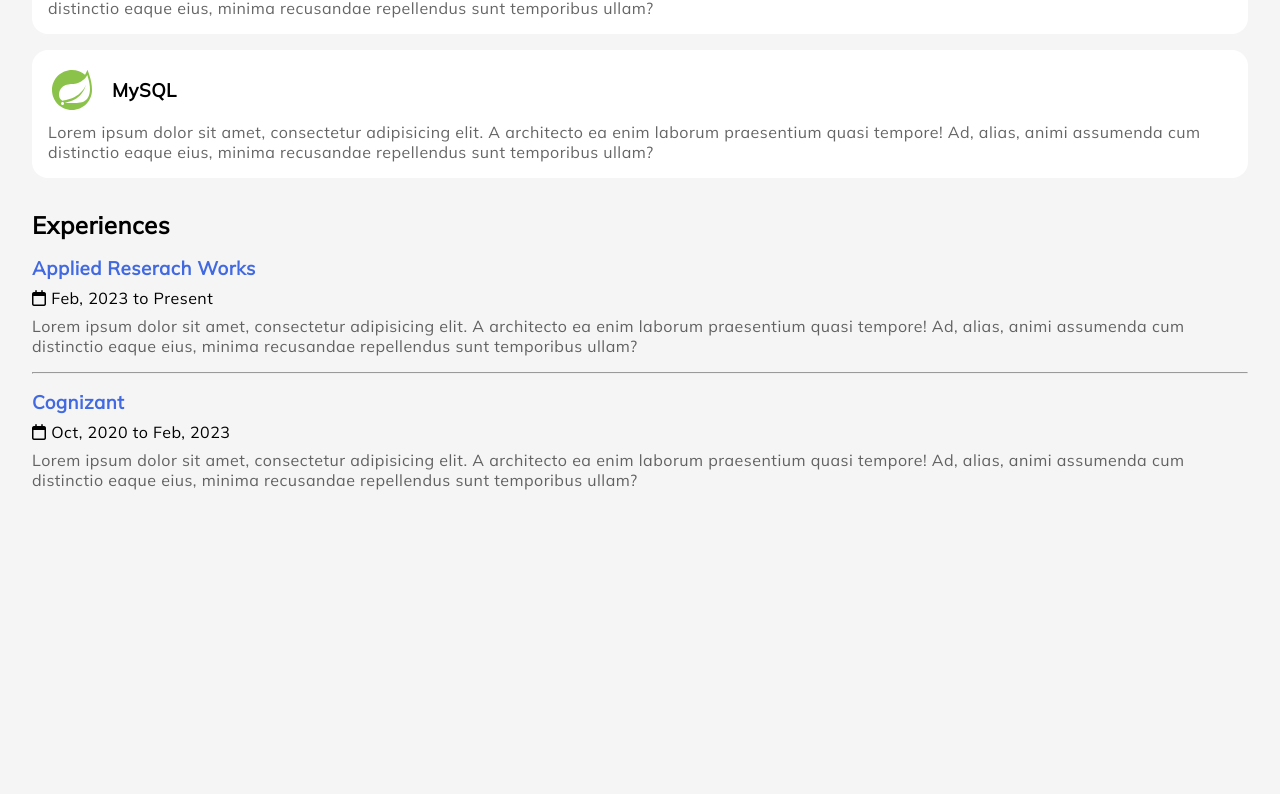
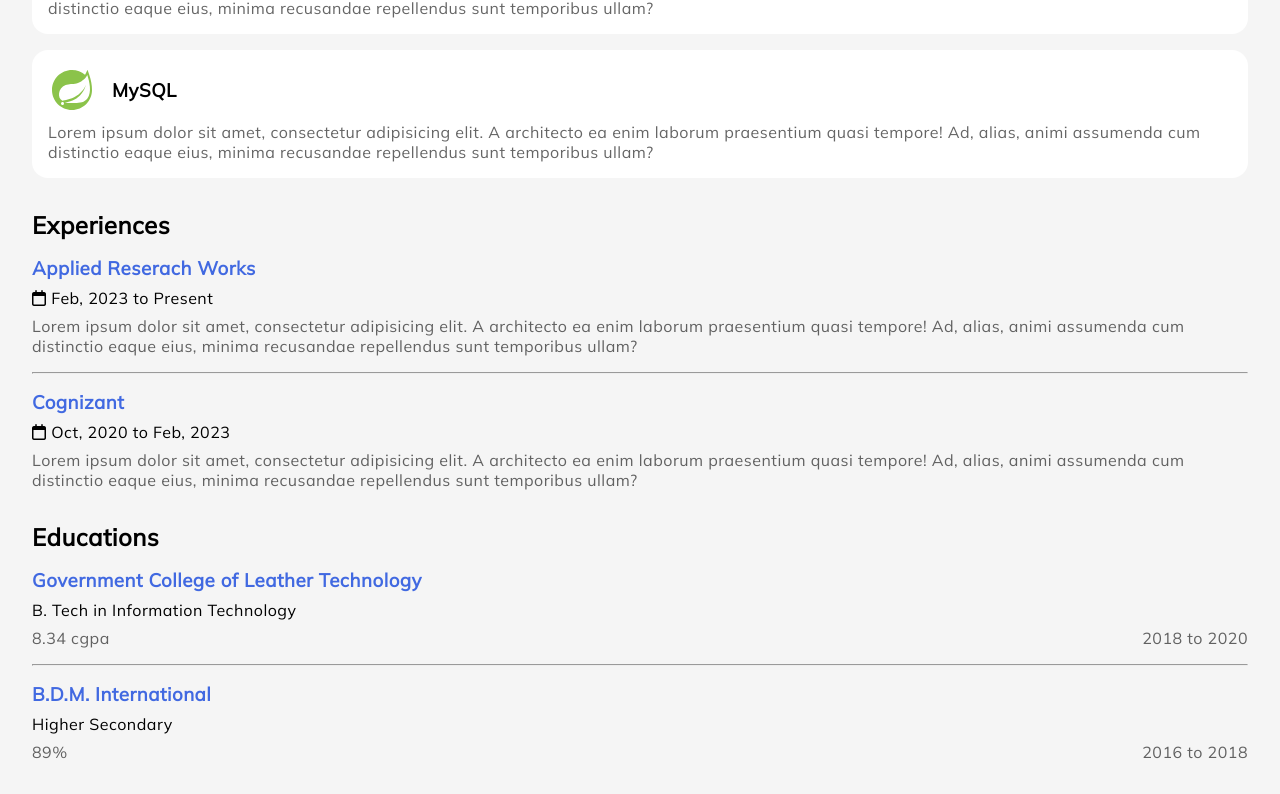
Before and after one commit to Shuktika15/Shuktika15.github.io, a React (Vite) app: page / in a window 1280 px wide. Shown: the part 2310-3104 px from the top of the page. Before the commit the page ends 2832 px from the top, so only its background shows below. Built offline with nearby package versions, Linux system fonts and the light colour scheme.

Commit message:
Create educations section

```diff
--- a/src/App.tsx
+++ b/src/App.tsx
@@ -1,5 +1,6 @@
 import Skills from "./components/skills/Skills";
 import Experiences from "./components/experiences/Experiences";
+import Educations from "./components/educations/Educations";
 
 export default function App() {
     return (
@@ -57,6 +58,7 @@
                 </section>
                 <Skills/>
                 <Experiences/>
+                <Educations/>
             </main>
             <footer></footer>
         </>
--- /dev/null
+++ b/src/components/educations/Educations.scss
@@ -0,0 +1,22 @@
+#Educations {
+  display: grid;
+  gap: 1rem;
+
+  .education {
+    display: grid;
+    gap: 0.5rem;
+
+    h3 {
+      color: var(--accent-color);
+    }
+
+    .flex {
+      display: flex;
+      justify-content: space-between;
+    }
+
+    hr {
+      margin-top: 0.5rem;
+    }
+  }
+}
--- /dev/null
+++ b/src/components/educations/Educations.tsx
@@ -0,0 +1,36 @@
+import {Data, Education} from "../../data";
+import "./Educations.scss";
+
+export default function Educations() {
+    const educations: Education[] = Data.educations;
+
+    function grade(education: Education): string {
+        switch (education.gradeType) {
+            case "percentage":
+                return `${education.grade}%`;
+            case "cgpa":
+                return `${education.grade} cgpa`;
+        }
+    }
+
+    function timeline(education: Education): string {
+        return `${education.startYear} to ${education.endYear}`
+    }
+
+    return (
+        <section id="Educations">
+            <h1>Educations</h1>
+            {educations.map((education, index) => (
+                <div className="education" key={education.id}>
+                    <h3>{education.institution}</h3>
+                    <p>{education.educationType}</p>
+                    <div className="flex">
+                        <span className="content">{grade(education)}</span>
+                        <span className="content">{timeline(education)}</span>
+                    </div>
+                    {index != educations.length - 1 ? <hr/> : <></>}
+                </div>
+            ))}
+        </section>
+    )
+}
```
